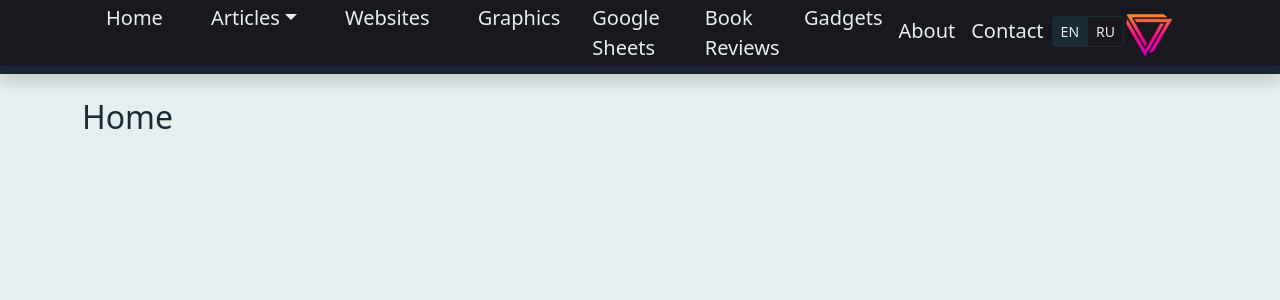
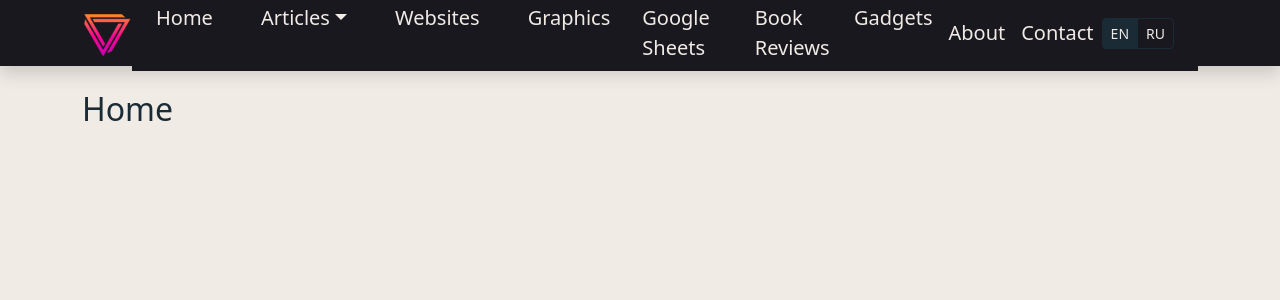
Before and after one commit to Noah3141/NoahSteckley, a React (Create React App) app: page / in a window 1280 px wide. Shown: the top 300 px of the page. Built offline with nearby package versions, Linux system fonts and the light colour scheme.

Commit message:
Trying to add underlines

```diff
--- a/src/components/inc/Crumbtrail.jsx
+++ b/src/components/inc/Crumbtrail.jsx
@@ -35,7 +35,7 @@ function Crumbtrail() {
         </li>
       );
     });
-  if (crumbs.length === 1) {
+  if (crumbs.length <= 1) {
     return <></>;
   }
 
--- a/src/components/inc/Navbar.jsx
+++ b/src/components/inc/Navbar.jsx
@@ -20,7 +20,15 @@ function Navbar() {
         >
           <span class="navbar-toggler-icon"></span>
         </button>
-        <div className="collapse navbar-collapse" id="navbarNav">
+
+        <Link className="navbar-brand m-0" to="/">
+          <img className="img " width="50px" src={logo} alt="logo" />
+        </Link>
+
+        <div
+          className="collapse navbar-collapse bg-dark navbar-nav"
+          id="navbarNav"
+        >
           <ul className="navbar-nav me-auto mb-2 mb-lg-0">
             <li className="nav-item">
               <Link to="/" className="nav-link mx-lg-3 text-light">
@@ -40,10 +48,10 @@ function Navbar() {
               >
                 Articles
               </Link>
-              <ul className="dropdown-menu bg-info fs-5">
+              <ul className="dropdown-menu bg-dark border border-black fs-5">
                 <li>
                   <Link
-                    className="dropdown-item  text-light"
+                    className="dropdown-item highlight-dark text-light"
                     to="/articles/literature-reviews"
                   >
                     Literature Reviews
@@ -51,7 +59,7 @@ function Navbar() {
                 </li>
                 <li>
                   <Link
-                    className="dropdown-item  text-light"
+                    className="dropdown-item highlight-dark text-light"
                     to="/articles/my-research"
                   >
                     My Research Papers
@@ -60,7 +68,7 @@ function Navbar() {
 
                 <li>
                   <Link
-                    className="dropdown-item  text-light"
+                    className="dropdown-item highlight-dark text-light"
                     to="/articles/psychotherapy-integration"
                   >
                     Psychotherapy Integration
@@ -71,7 +79,7 @@ function Navbar() {
 
             {/* The basic Links along left */}
 
-            <li className="nav-item mx-lg-3  ">
+            <li className="nav-item fluid mx-lg-3  ">
               <Link to="/websites" class="nav-link text-light">
                 Websites
               </Link>
@@ -147,12 +155,6 @@ function Navbar() {
                 </label>
               </div>
             </li>
-
-            <li className="navbar-item">
-              <Link className="navbar-brand m-0" to="/">
-                <img className="img " width="50px" src={logo} alt="logo" />
-              </Link>
-            </li>
           </ul>
         </div>
       </div>
--- a/src/custom.scss
+++ b/src/custom.scss
@@ -2,13 +2,21 @@ $primary: #ec6d19;
 $danger: #f44336;
 $info: #1a2b35;
 $dark: #1a181f;
-$light: #e5eff0;
+$dark-subtle: #231f2b;
+$light: #f0ebe5;
+$light-subtle: #f0eae5;
 $secondary: #d5d1db;
 $success: #80a544;
 $warning: #b1079a;
 //$body: ;
 $body-bg: $light;
 $body-color: $info;
+
+//$font-family-base: -apple-system, BlinkMacSystemFont, “Segoe UI”, “Roboto”,
+//  “Oxygen”, “Ubuntu”, “Cantarell”, “Fira Sans”, “Droid Sans”, “Helvetica Neue”,
+//  sans-serif;
+//$font-size-base
+//$line-height-base
 
 $link-decoration: none;
 
--- a/src/index.jsx
+++ b/src/index.jsx
@@ -3,7 +3,7 @@ import ReactDOM from "react-dom/client";
 import App from "./App";
 import "bootstrap/dist/css/bootstrap.min.css";
 import "bootstrap/dist/js/bootstrap.bundle.min.js";
-import "./index.css";
+import "./index.scss";
 import "./custom.scss";
 
 const root = ReactDOM.createRoot(document.getElementById("root"));
--- a/src/index.css
+++ b/src/index.scss
@@ -1,3 +1,5 @@
+@import "./custom.scss";
+
 html {
   overflow-y: scroll;
   margin: 0;
@@ -19,3 +21,23 @@ code {
   font-family: source-code-pro, Menlo, Monaco, Consolas, "Courier New",
     monospace;
 }
+
+.nav-link::before {
+  transition: all 0.2s;
+  content: "";
+  height: 7px;
+  width: 100%;
+  position: absolute;
+  background-color: $info;
+  left: 0;
+  bottom: 0;
+  opacity: 0;
+}
+
+.nav-link:hover::before {
+  opacity: 1;
+}
+
+.hightlight-dark:hover {
+  background-color: #231f2b;
+}
```
